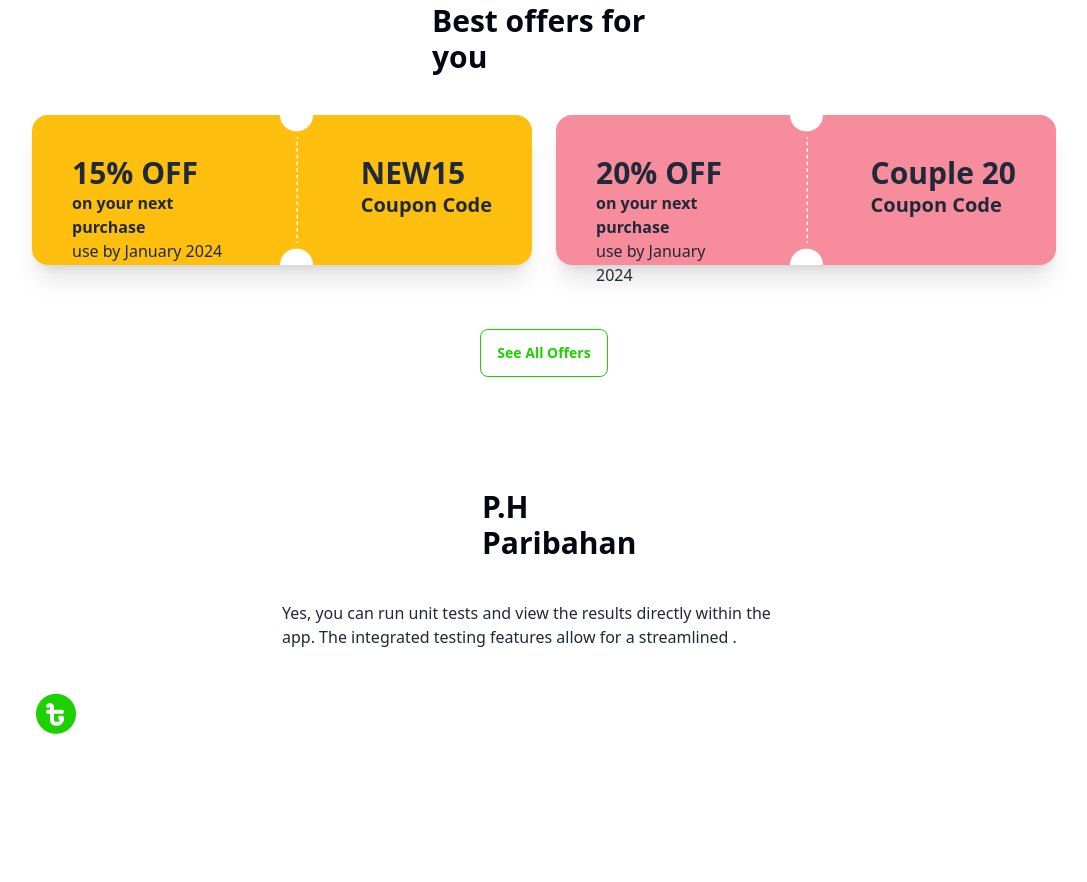
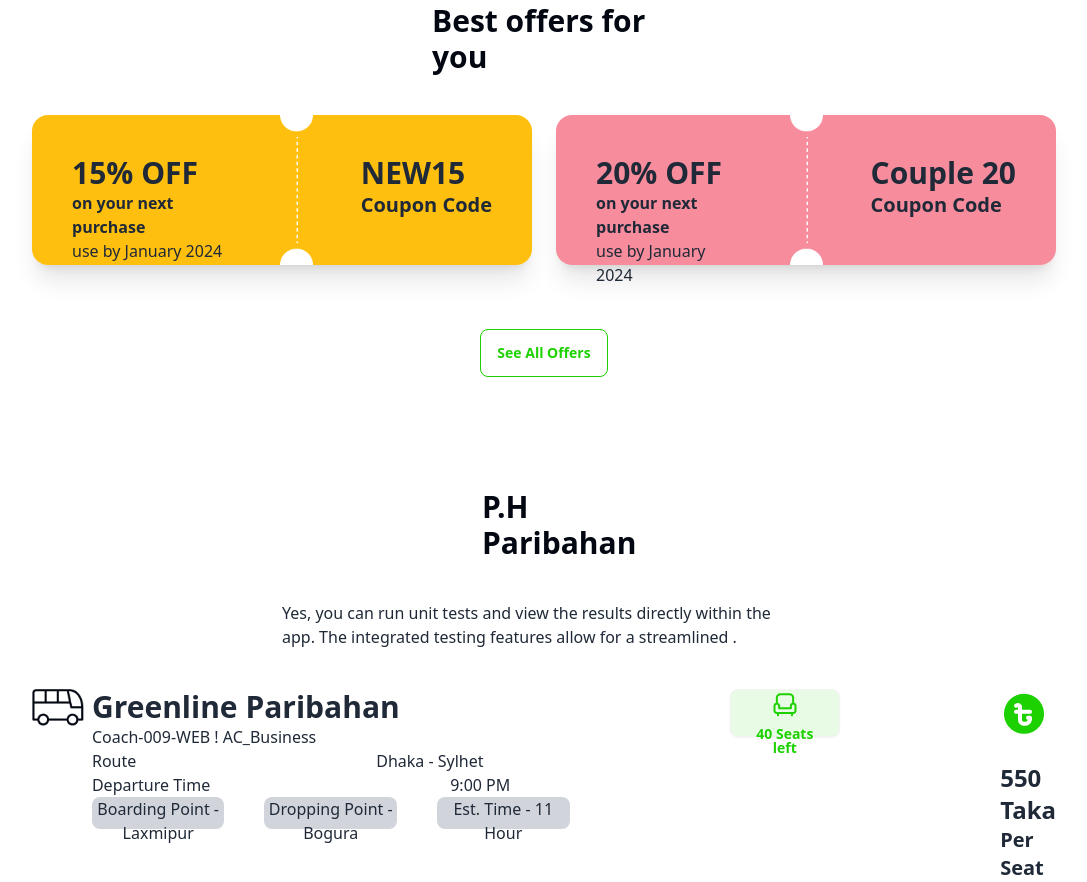
Before and after one commit to TinnyDatta/my-fifth-assignment, a plain HTML site: page index.html in a window 1280 px wide. Shown: the part 815-1697 px from the top of the page, without its empty margins (96-1183 px from the left). Before the commit the page ends 1553 px from the top, so only its background shows below. Drawn offline with nearby package versions, Linux system fonts and the light colour scheme.

Commit message:
added one more section

```diff
--- a/index.html
+++ b/index.html
@@ -105,14 +105,46 @@
           <h1 class="text-3xl font-semibold text-[#030712] pb-10 px-[450px]">P.H Paribahan</h1>
           <p class="px-[250px] pb-10">Yes, you can run unit tests and view the results directly within the app. The integrated testing features allow for a streamlined .</p>
           <!-- main div -->
-          <div>
+          <div class="flex flex-row flex-1  gap-40">
             <!-- two more div -->
-            <div>
+            <div class="flex flex-row gap-40">
+            <div class="flex flex-row gap-2">
+              <div>
+                <img src="images/bus-logo.png" alt="">
+              </div>
+              <div>
+                <h1 class="font-bold text-3xl">Greenline Paribahan</h1>
+                <p>Coach-009-WEB ! AC_Business</p>
+                <div>
+                 <div class="flex flex-row flex-1 gap-60">
+                  <p>Route</p>
+                  <p>Dhaka - Sylhet</p>
+                 </div>
+                 <div class="flex flex-row flex-1 gap-60">
+                  <p>Departure Time</p>
+                  <p>9:00 PM</p>
+                 </div>
+                 <div class="grid lg:grid-cols-3 gap-10">
+                  <button class="bg-gray-300  h-8 rounded-lg">Boarding Point - Laxmipur</button>
+                  <button class="bg-gray-300 h-8 rounded-lg">Dropping Point - Bogura</button>
+                  <button class="bg-gray-300 h-8 rounded-lg">Est. Time - 11 Hour</button>
+                 </div>
+                </div>
+              </div>
 
             </div>
+
+            <div class="">
+              <a class="btn bg-[#1dd1001a] text-[#1DD100]"><span><img src="images/seat-green.png" alt=""></span>40 Seats left</a>
+
+            </div>
+            </div>
+
             <!-- 550tk div -->
-            <div>
+            <div class=" flex-1">
             <img src="images/fare.png" alt="">
+            <h1 class="font-bold text-2xl pt-6">550 Taka</h1>
+            <p class="font-semibold text-xl">Per Seat</p>
             </div>
           </div>
         </section>
```
